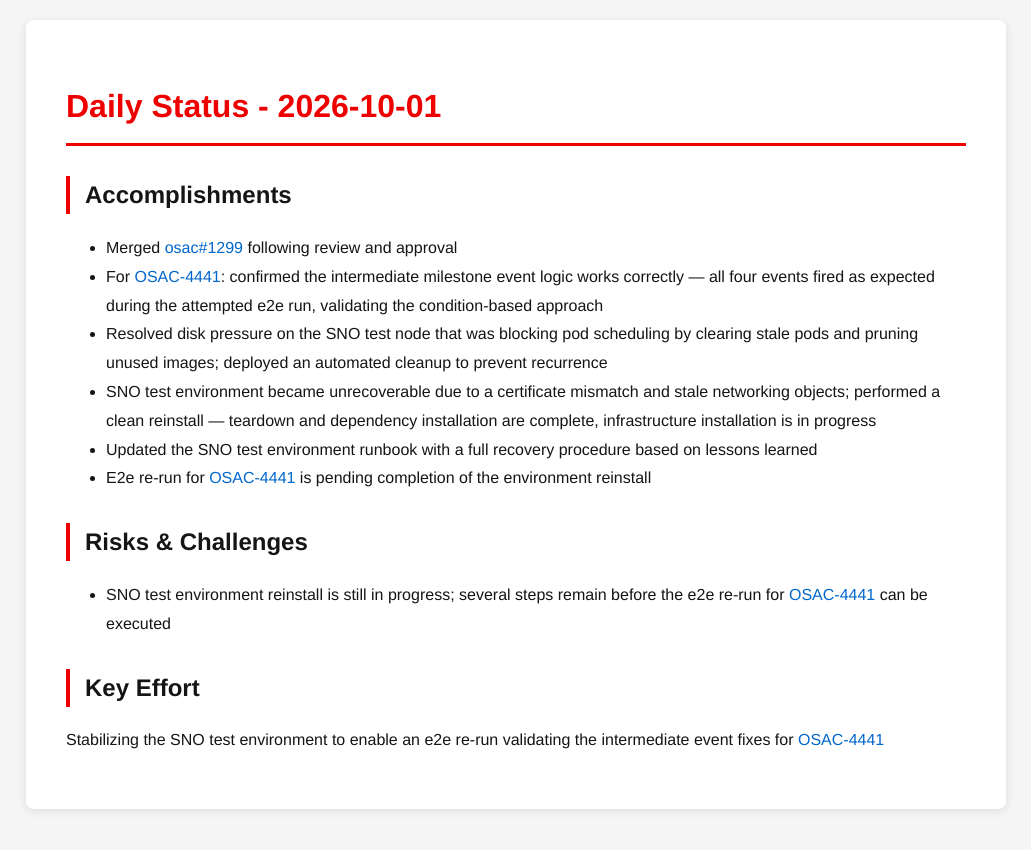
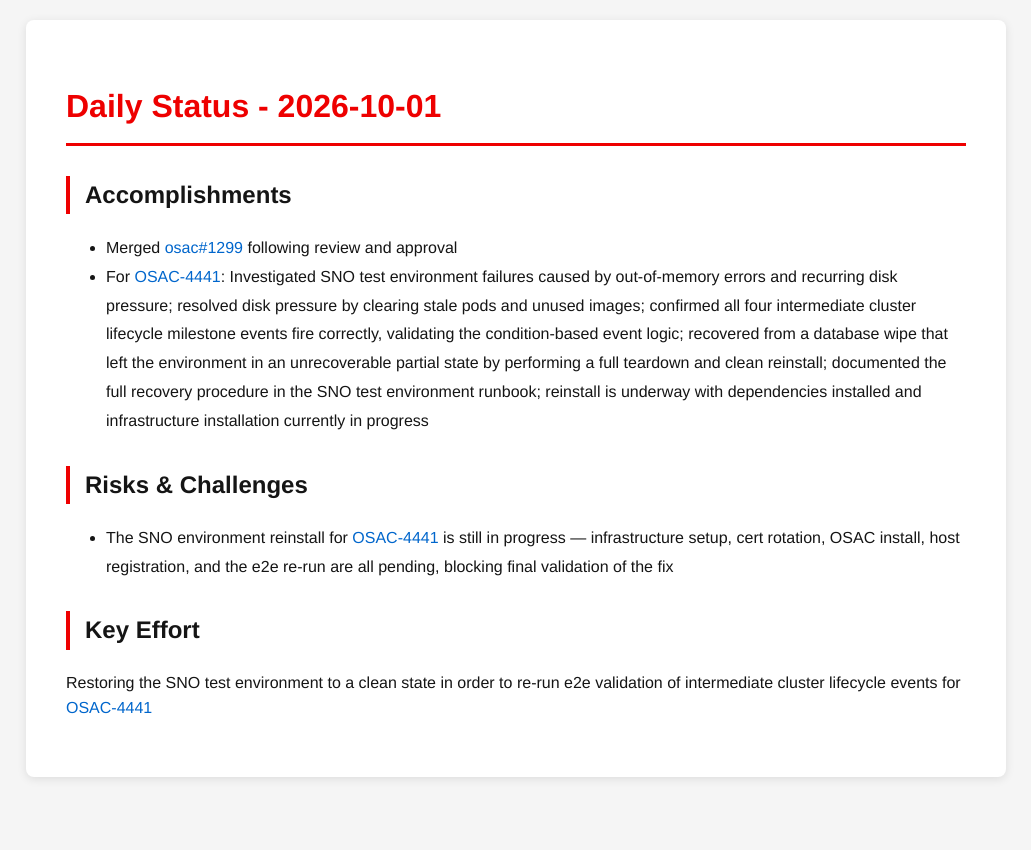
Before and after one commit to tzvatot/daily-status, a Jekyll site: the page built from 2026-10-01.md, in a window 1280 px wide. Shown: the top 850 px of the page, without its empty margins (124-1155 px from the left). Built offline with Jekyll 4.4.1, drawn with Linux system fonts in a browser that asks for light colours.

Commit message:
Daily status update - 2026-10-01

```diff
--- a/2026-10-01.md
+++ b/2026-10-01.md
@@ -8,14 +8,10 @@ date: 2026-10-01
 
 ## Accomplishments
 - Merged [osac#1299](https://github.com/osac-project/osac/pull/1299) following review and approval
-- For [OSAC-4441](https://redhat.atlassian.net/browse/OSAC-4441): confirmed the intermediate milestone event logic works correctly — all four events fired as expected during the attempted e2e run, validating the condition-based approach
-- Resolved disk pressure on the SNO test node that was blocking pod scheduling by clearing stale pods and pruning unused images; deployed an automated cleanup to prevent recurrence
-- SNO test environment became unrecoverable due to a certificate mismatch and stale networking objects; performed a clean reinstall — teardown and dependency installation are complete, infrastructure installation is in progress
-- Updated the SNO test environment runbook with a full recovery procedure based on lessons learned
-- E2e re-run for [OSAC-4441](https://redhat.atlassian.net/browse/OSAC-4441) is pending completion of the environment reinstall
+- For [OSAC-4441](https://redhat.atlassian.net/browse/OSAC-4441): Investigated SNO test environment failures caused by out-of-memory errors and recurring disk pressure; resolved disk pressure by clearing stale pods and unused images; confirmed all four intermediate cluster lifecycle milestone events fire correctly, validating the condition-based event logic; recovered from a database wipe that left the environment in an unrecoverable partial state by performing a full teardown and clean reinstall; documented the full recovery procedure in the SNO test environment runbook; reinstall is underway with dependencies installed and infrastructure installation currently in progress
 
 ## Risks & Challenges
-- SNO test environment reinstall is still in progress; several steps remain before the e2e re-run for [OSAC-4441](https://redhat.atlassian.net/browse/OSAC-4441) can be executed
+- The SNO environment reinstall for [OSAC-4441](https://redhat.atlassian.net/browse/OSAC-4441) is still in progress — infrastructure setup, cert rotation, OSAC install, host registration, and the e2e re-run are all pending, blocking final validation of the fix
 
 ## Key Effort
-Stabilizing the SNO test environment to enable an e2e re-run validating the intermediate event fixes for [OSAC-4441](https://redhat.atlassian.net/browse/OSAC-4441)
+Restoring the SNO test environment to a clean state in order to re-run e2e validation of intermediate cluster lifecycle events for [OSAC-4441](https://redhat.atlassian.net/browse/OSAC-4441)
```
